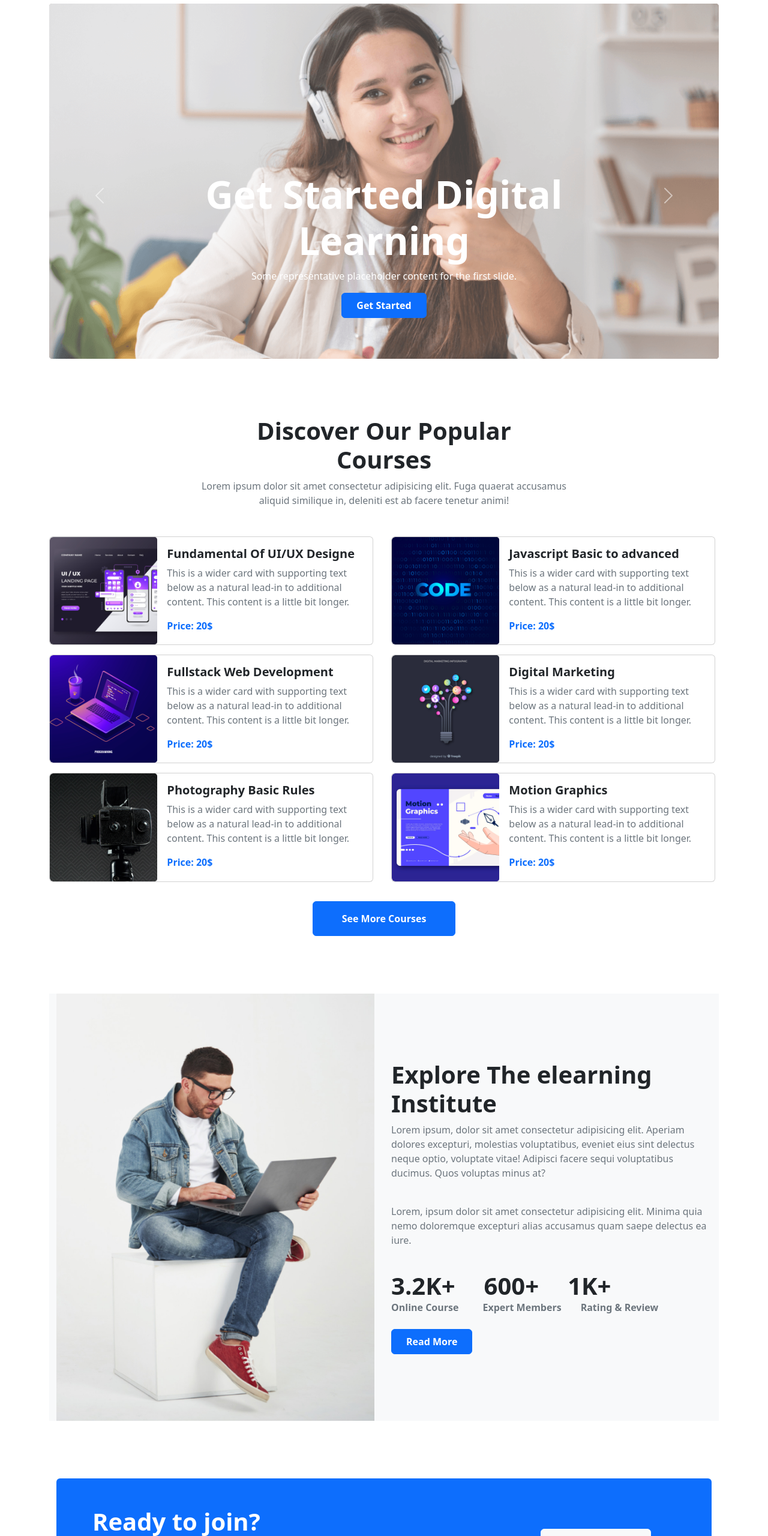
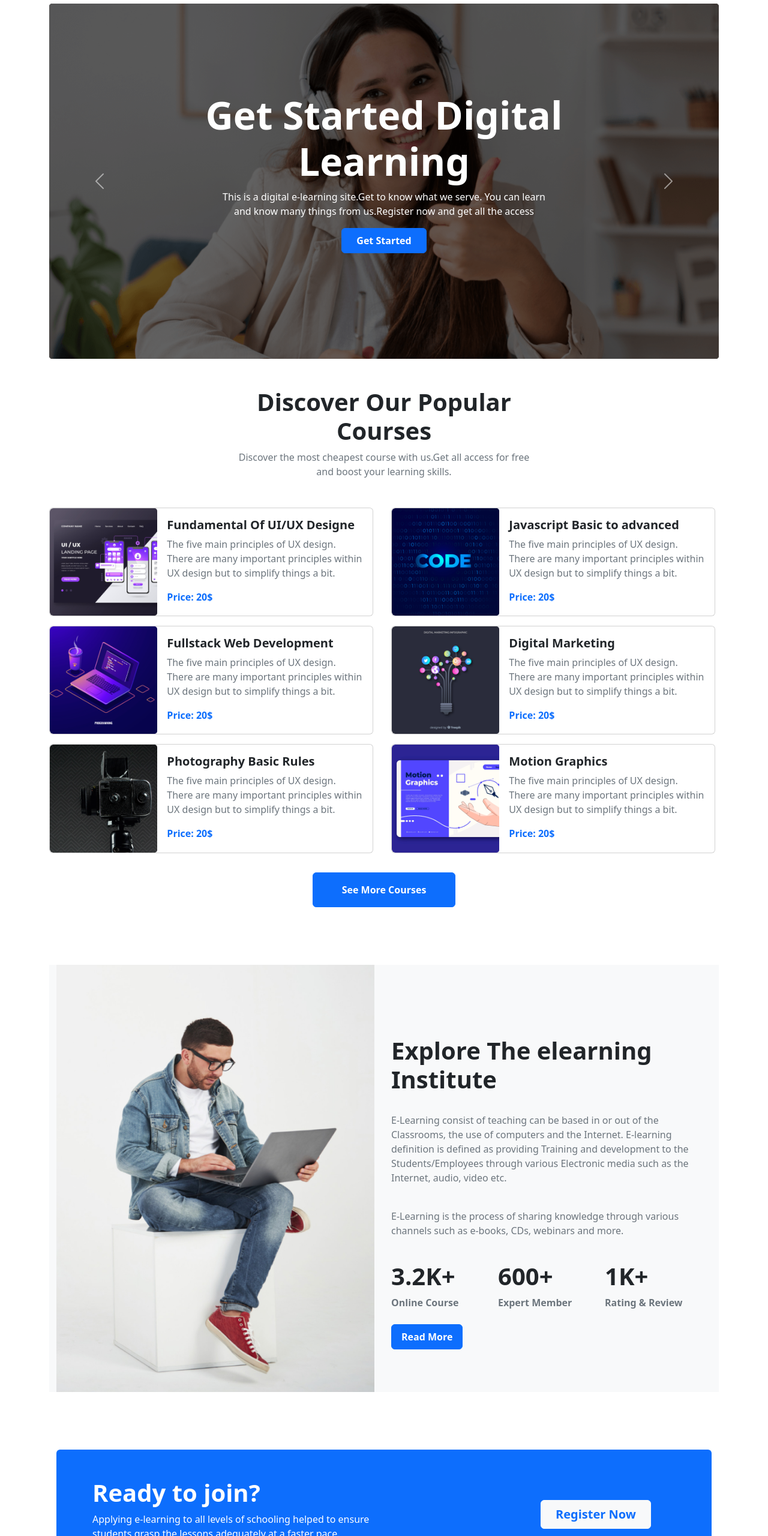
Before and after one commit to FahadAlHossain/Edtech-css, a plain HTML site: page index.html in a window 1280 px wide. Shown: the part 100-2660 px from the top of the page at 60% size. Drawn offline with nearby package versions, Linux system fonts and the light colour scheme.

Commit message:
custom css add and dummy text remove

```diff
--- a/index.html
+++ b/index.html
@@ -7,6 +7,8 @@
     <meta name="viewport" content="width=device-width, initial-scale=1.0">
     <title>Ed Tech</title>
     <link rel="stylesheet" href="https://cdn.jsdelivr.net/npm/bootstrap@5.2.0/dist/css/bootstrap.min.css">
+    <!-- stylesheet -->
+    <link rel="stylesheet" href="styles.css">
     <!-- fontawsome -->
     <script src="https://kit.fontawesome.com/cc89a21c0c.js" crossorigin="anonymous"></script>
 </head>
@@ -51,27 +53,27 @@
         <section class="mb-5">
             <div id="carouselExampleCaptions" class="carousel slide" data-bs-ride="false">
                 <div class="carousel-inner">
-                    <div class="carousel-item active mb-5">
-                        <img src="images/cover/cover-1.png" class="d-block w-100 img-fluid opacity-75" alt="..">
-                        <div class="carousel-caption d-block d-md-block pb-5">
+                    <div class="carousel-item active">
+                        <img src="images/cover/cover-1.png" class="d-block w-100 img-fluid banner" alt="..">
+                        <div class="carousel-caption d-block d-md-block d-flex flex-column justify-content-center align-items-center h-75">
+                            <h1 class="display-3 fw-semibold banner-text">Get Started Digital <br>
+                                Learning</h1>
+                            <p class="banner-text">This is a digital e-learning site.Get to know what we serve. You can learn <br> and know many things from us.Register now and get all the access</p>
+                            <button class="btn btn-primary px-4 py-2 fw-semibold banner-text">Get Started</button>
+                        </div>
+                    </div>
+                    <div class="carousel-item">
+                        <img src="images/cover/cover-2.jpg" class="d-block w-100 img-fluid banner" alt="..">
+                        <div class="carousel-caption d-block d-md-block d-flex flex-column justify-content-center align-items-center h-75">
                             <h1 class="display-3 fw-semibold">Get Started Digital <br>
                                 Learning</h1>
                             <p>Some representative placeholder content for the first slide.</p>
                             <button class="btn btn-primary px-4 py-2 fw-semibold">Get Started</button>
                         </div>
                     </div>
-                    <div class="carousel-item mb-5">
-                        <img src="images/cover/cover-2.jpg" class="d-block w-100 img-fluid opacity-75" alt="..">
-                        <div class="carousel-caption d-block d-md-block">
-                            <h1 class="display-3 fw-semibold">Get Started Digital <br>
-                                Learning</h1>
-                            <p>Some representative placeholder content for the first slide.</p>
-                            <button class="btn btn-primary px-4 py-2 fw-semibold">Get Started</button>
-                        </div>
-                    </div>
-                    <div class="carousel-item mb-5">
-                        <img src="images/cover/cover-3.jpg" class="d-block w-100 img-fluid opacity-75" alt="..">
-                        <div class="carousel-caption d-none d-md-block">
+                    <div class="carousel-item">
+                        <img src="images/cover/cover-3.jpg" class="d-block w-100 img-fluid banner" alt="..">
+                        <div class="carousel-caption d-block d-md-block d-flex flex-column justify-content-center align-items-center h-75">
                             <h1 class="display-3 fw-semibold">Get Started Digital <br>
                                 Learning</h1>
                             <p>Some representative placeholder content for the first slide.</p>
@@ -98,8 +100,7 @@
         <section class="mb-5">
             <h1 class="text-center fw-bold">Discover Our Popular <br>
                 Courses</h1>
-            <p class="text-center text-muted mb-5">Lorem ipsum dolor sit amet consectetur adipisicing elit. Fuga quaerat
-                accusamus <br> aliquid similique in, deleniti est ab facere tenetur animi!</p>
+            <p class="text-center text-muted mb-5">Discover the most cheapest course with us.Get all access for free <br> and boost your learning skills.</p>
             <div class="row mb-3">
                 <div class="col-lg-6 col-md-12 col-12">
                     <div class="card mb-3" style="max-width: 540px;">
@@ -110,8 +111,7 @@
                             <div class="col-md-8">
                                 <div class="card-body">
                                     <h5 class="card-title text-nowrap fw-bold">Fundamental Of UI/UX Designe</h5>
-                                    <p class="card-text text-muted">This is a wider card with supporting text below as a
-                                        natural lead-in to additional content. This content is a little bit longer.</p>
+                                    <p class="card-text text-muted">The five main principles of UX design. There are many important principles within UX design but to simplify things a bit.</p>
                                     <p class="card-text text-primary fw-bold">Price: 20$</p>
                                 </div>
                             </div>
@@ -127,8 +127,7 @@
                             <div class="col-md-8">
                                 <div class="card-body">
                                     <h5 class="card-title text-nowrap fw-bold">Javascript Basic to advanced</h5>
-                                    <p class="card-text text-muted">This is a wider card with supporting text below as a
-                                        natural lead-in to additional content. This content is a little bit longer.</p>
+                                    <p class="card-text text-muted">The five main principles of UX design. There are many important principles within UX design but to simplify things a bit.</p>
                                     <p class="card-text text-primary fw-bold">Price: 20$</p>
                                 </div>
                             </div>
@@ -144,8 +143,7 @@
                             <div class="col-md-8">
                                 <div class="card-body">
                                     <h5 class="card-title text-nowrap fw-bold">Fullstack Web Development</h5>
-                                    <p class="card-text text-muted">This is a wider card with supporting text below as a
-                                        natural lead-in to additional content. This content is a little bit longer.</p>
+                                    <p class="card-text text-muted">The five main principles of UX design. There are many important principles within UX design but to simplify things a bit.</p>
                                     <p class="card-text text-primary fw-bold">Price: 20$</p>
                                 </div>
                             </div>
@@ -161,8 +159,7 @@
                             <div class="col-md-8">
                                 <div class="card-body">
                                     <h5 class="card-title text-nowrap fw-bold">Digital Marketing</h5>
-                                    <p class="card-text text-muted">This is a wider card with supporting text below as a
-                                        natural lead-in to additional content. This content is a little bit longer.</p>
+                                    <p class="card-text text-muted">The five main principles of UX design. There are many important principles within UX design but to simplify things a bit.</p>
                                     <p class="card-text text-primary fw-bold">Price: 20$</p>
                                 </div>
                             </div>
@@ -178,8 +175,7 @@
                             <div class="col-md-8">
                                 <div class="card-body">
                                     <h5 class="card-title text-nowrap fw-bold">Photography Basic Rules</h5>
-                                    <p class="card-text text-muted">This is a wider card with supporting text below as a
-                                        natural lead-in to additional content. This content is a little bit longer.</p>
+                                    <p class="card-text text-muted">The five main principles of UX design. There are many important principles within UX design but to simplify things a bit.</p>
                                     <p class="card-text text-primary fw-bold">Price: 20$</p>
                                 </div>
                             </div>
@@ -196,8 +192,7 @@
                                 <div class="card-body">
                                     <h5 class="card-title text-nowrap fw-bold">Motion Graphics
                                     </h5>
-                                    <p class="card-text text-muted">This is a wider card with supporting text below as a
-                                        natural lead-in to additional content. This content is a little bit longer.</p>
+                                    <p class="card-text text-muted">The five main principles of UX design. There are many important principles within UX design but to simplify things a bit.</p>
                                     <p class="card-text text-primary fw-bold">Price: 20$</p>
                                 </div>
                             </div>
@@ -216,22 +211,28 @@
                     <div class="col-lg-6 col-12 pe-3">
                         <img src="images/working.png" class="img-fluid" alt="">
                     </div>
-                    <div class="col-lg-6 col-12">
+                    <div class="row gy-4 col-lg-6 col-12">
                         <h1 class="fw-bold">Explore The elearning
                             Institute</h1>
-                        <p class="text-muted">Lorem ipsum, dolor sit amet consectetur adipisicing elit. Aperiam dolores
-                            excepturi, molestias voluptatibus, eveniet eius sint delectus neque optio, voluptate vitae!
-                            Adipisci facere sequi voluptatibus ducimus. Quos voluptas minus at?</p>
+                        <p class="text-muted">E-Learning consist of teaching can be based in or out of the Classrooms, the use of computers and the Internet. E-learning definition is defined as providing Training and development to the Students/Employees through various Electronic media such as the Internet, audio, video etc.</p>
                         <br>
-                        <p class="text-muted">Lorem, ipsum dolor sit amet consectetur adipisicing elit. Minima quia nemo
-                            doloremque excepturi alias accusamus quam saepe delectus ea iure.</p>
+                        <p class="text-muted">E-Learning is the process of sharing knowledge through various channels such as e-books, CDs, webinars and more.</p>
                         <br>
-                        <span class="h1 pe-4 fw-bold">3.2K+</span><span class="h1 px-4 fw-bold">600+</span><span
-                            class="h1 px-4 fw-bold">1K+</span> <br>
-                        <span class="pe-4 fw-bold text-muted text-nowrap">Online Course</span><span
-                            class="px-3 fw-bold text-muted text-nowrap">Expert Members</span><span
-                            class="px-3 fw-bold text-muted text-nowrap">Rating & Review</span>
-                        <button class="btn btn-primary text-white px-4 py-2 mt-4 fw-bold">Read More</button>
+                        <div class="col-lg-4 col-md-6 col-6">
+                            <h1 class="fw-bold">3.2K+</h1>
+                            <span class="text-muted fw-bold">Online Course</span>
+                        </div>
+                        <div class="col-lg-4 col-md-6 col-6">
+                            <h1 class="fw-bold">600+</h1>
+                            <span class="text-muted fw-bold">Expert Member</span>
+                        </div>
+                        <div class="col-lg-4 col-md-6 col-6">
+                            <h1 class="fw-bold">1K+</h1>
+                            <span class="text-muted fw-bold">Rating & Review</span>
+                        </div>
+                       <div class="col-12">
+                        <button class="btn btn-primary text-white px-3 py-2 fw-bold">Read More</button>
+                       </div>
                     </div>
                 </div>
             </div>
@@ -242,8 +243,7 @@
                 <div class="col-lg-9 col-md-12 col-12 text-white">
                     <h1 class="fw-bold">Ready to join?
                     </h1>
-                    <p>Lorem ipsum dolor sit amet consectetur adipisicing elit. <br> Quas corrupti at unde! Dolor
-                        aperiam culpa minus quaerat voluptatum</p>
+                    <p>Applying e-learning to all levels of schooling helped to ensure <br> students grasp the lessons adequately at a faster pace.</p>
                 </div>
                 <div class="col-lg-3 col-md-12 col-12">
                     <!-- Button trigger modal -->
@@ -275,8 +275,7 @@
         <section class="my-5 pt-5">
             <h1 class="text-center fw-bold">Meet Our Successfull
                 Students</h1>
-            <p class="text-center text-muted pb-4">Lorem ipsum dolor sit amet, consectetur adipisicing elit. Deserunt
-                facilis delectus <br> dolorem impedit consequatur minus earum vitae ex tempora consequuntur!</p>
+            <p class="text-center text-muted pb-4">Through e-learning, students can develop a self-paced training schedule. Also, for tutors, <br> things become quite easy. People working 9 to 7 or those who simply don’t have <br> the necessary time to conduct physical classes are no longer left behind.</p>
             <div class="row row-cols-1 row-cols-lg-4 row-cols-md-2 g-4">
                 <div class="col">
                     <div class="card h-0">
@@ -322,7 +321,7 @@
         <!-- Questions -->
         <section class="mb-5 pb-5">
             <h1 class="text-center fw-bold">Frequently Asked Questions</h1>
-            <p class="text-center text-muted">Lorem ipsum dolor sit, amet consectetur adipisicing elit. <br> Vel unde quisquam, minima ipsam earum nam!</p>
+            <p class="text-center text-muted">What is E-learning and know the importance of elearning in education?</p>
             <div class="accordion container w-75" id="accordionExample">
                 <div class="accordion-item mb-3">
                   <h2 class="accordion-header" id="headingOne">
--- /dev/null
+++ b/styles.css
@@ -0,0 +1,8 @@
+.banner{
+    filter: brightness(40%);
+}
+@media only screen and (max-width: 576px) {
+    .banner-text{
+        font-size: 14px;
+    }
+}
```
